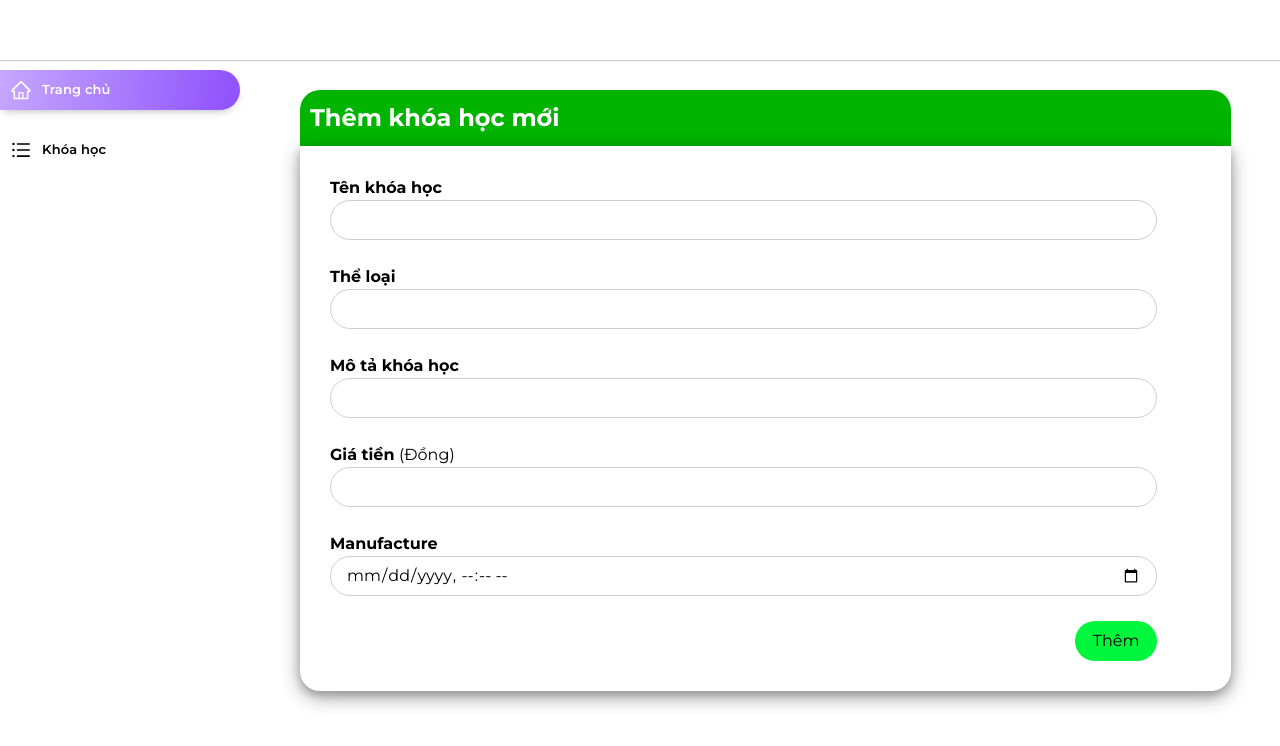
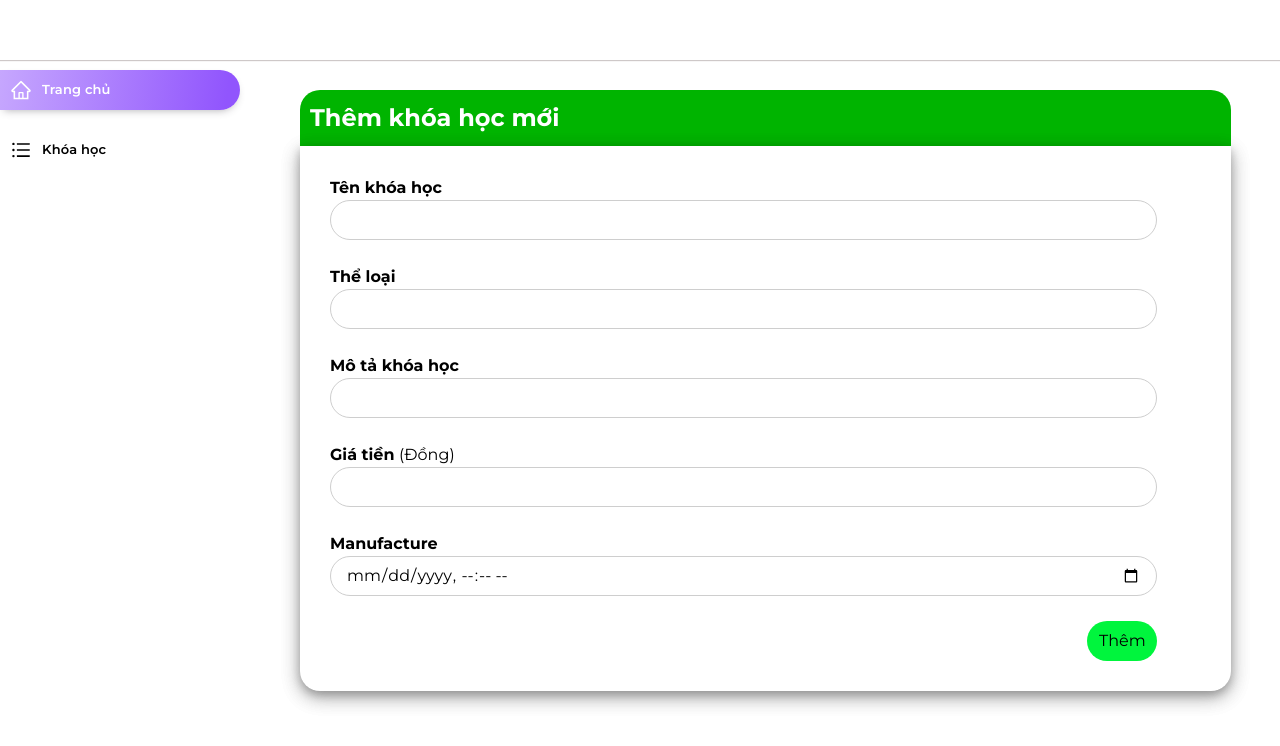
Before and after one commit to SatohJiro/CourseSale, a React (Create React App) app: page / in a window 1280 px wide. Shown: the top 746 px of the page. Built offline with nearby package versions, Linux system fonts and the light colour scheme.

Commit message:
changwe btn

```diff
--- a/src/components/AddCourseForm/AddCourseFormStyle.module.scss
+++ b/src/components/AddCourseForm/AddCourseFormStyle.module.scss
@@ -40,7 +40,7 @@ form {
         button {
             height: 40px;
             border-radius: 20px;
-            width: 10%;
+            width: 70px;
             background-color: rgb(0, 245, 61);
         }
     }
```
